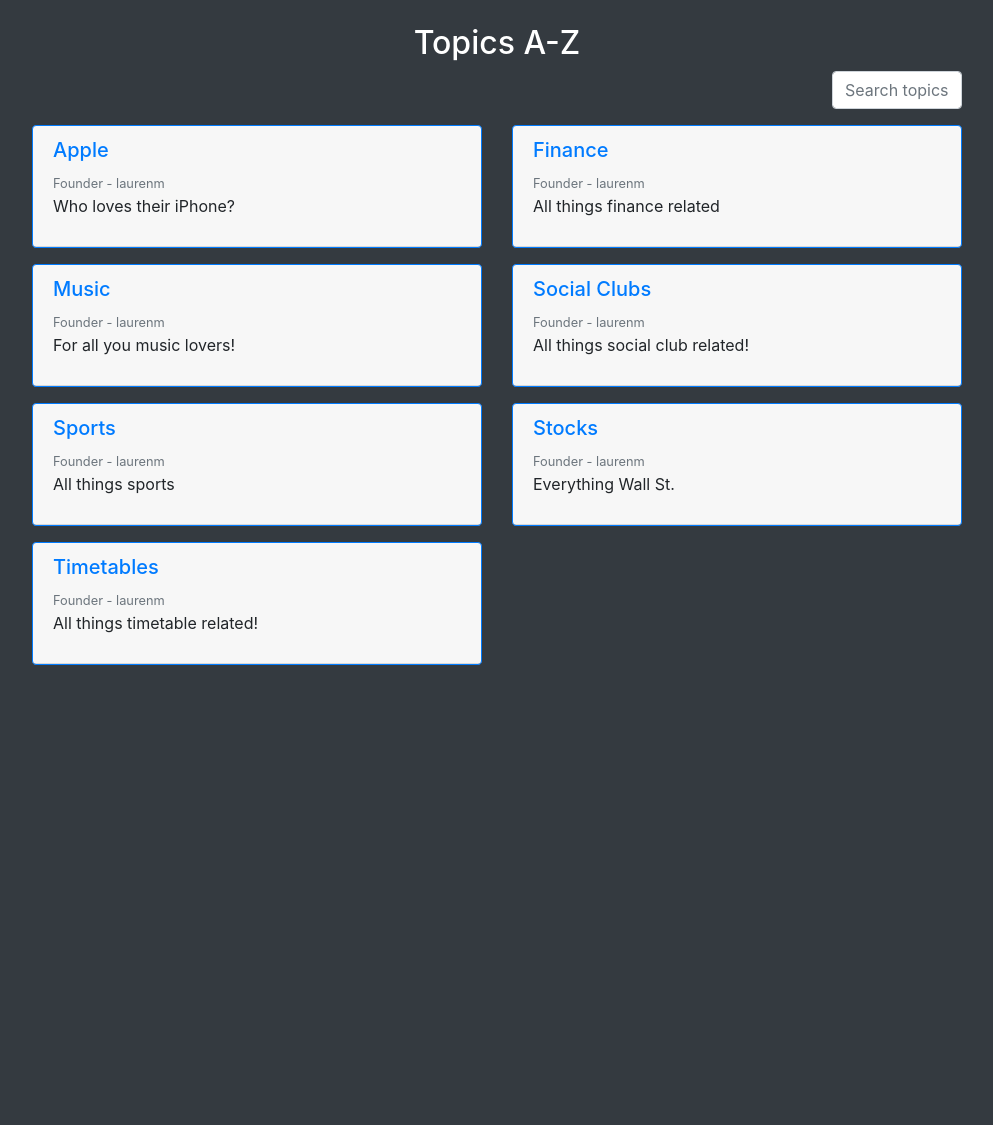
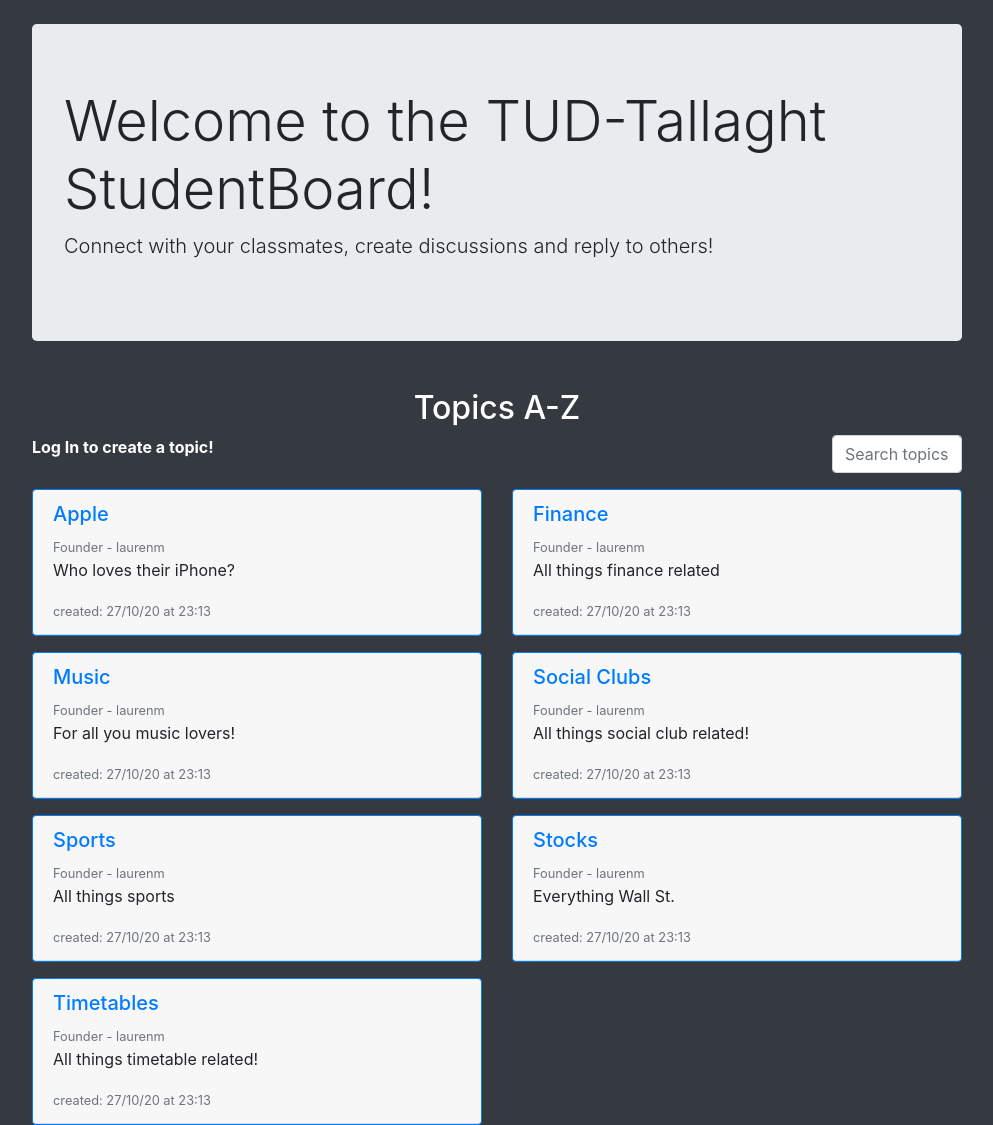
Before and after one commit to RhysMcCabe/come_slim_with_me, a Django app: page / in a window 1280 px wide. Shown: the part 103-1228 px from the top of the page, without its empty margins (143-1136 px from the left). Before the commit the page ends 768 px from the top, so only its background shows below. Run offline with Django 3.2, Linux system fonts and the light colour scheme; data comes from the database, SQL or seed files in the repository; both versions use the stored data as it was after the commit; some libraries are stand-ins or nearby versions.

Commit message:
Added authentication/ authorization for creating discussions/ topics, jumbotron, date created to topics

```diff
--- a/messageboard/models.py
+++ b/messageboard/models.py
@@ -2,6 +2,7 @@
 from django.db import models
 from django.contrib.auth import get_user_model
 from django.urls import reverse
+from datetime import datetime
 
 
 class Topic(models.Model):
@@ -12,12 +13,16 @@
     )
 
     description = models.TextField(max_length=400)
+    date_created = models.DateTimeField(default=datetime.now, blank=True)
 
     def __str__(self):
         return self.name
 
     def get_absolute_url(self):
         return reverse('topics_detail', args=[str(self.id)])
+
+    def get_date_created(self):
+        return self.date_created.strftime('created: %d/%m/%y at %H:%M')
 
 
 class Discussion(models.Model):
--- a/templates/discussion_detail.html
+++ b/templates/discussion_detail.html
@@ -9,8 +9,10 @@
     <div class="card mb-3 pt-3">
       <h6>{{ discussion.body }}</h6>
     </div>
+    {% if user.is_authenticated and user == discussion.member %}
     <p><a href="{% url 'discussion_edit' discussion.pk %}">Edit</a> | <a
         href="{% url 'discussion_delete' discussion.pk %}">Delete</a></p>
+    {% endif %}
   </div>
 
 
--- a/templates/home.html
+++ b/templates/home.html
@@ -1,10 +1,16 @@
 {% extends 'base.html' %}
 {% block content %}
-<h2 class="text-white text-center mt-4">Topics A-Z</h2>
+<div class="jumbotron mt-4">
+    <h1 class="display-4">Welcome to the TUD-Tallaght StudentBoard!</h1>
+    <p class="lead">Connect with your classmates, create discussions and reply to others!</p>
+</div>
+<h2 class="text-white text-center mt-5">Topics A-Z</h2>
 <div class="row">
     <div class="col">
         {% if user.is_authenticated %}
         <a href="{% url 'topic_new' %}" class="btn btn-primary mb-2">Add new topic</a></li>
+        {% else %}
+        <a class="text-white font-weight-bold" href="{% url 'login' %}">Log In to create a topic!</a>
         {% endif %}
     </div>
 
@@ -21,6 +27,7 @@
                 <h5><a class="" href="{% url 'topics_detail' topic.pk %}">{{ topic.name }}</a></h5>
                 <small class="text-muted"> Founder - {{ topic.member }}</small>
                 <p>{{ topic.description }}</p>
+                <small class="text-muted">{{ topic.get_date_created }}</small>
                 {% if user.is_authenticated and user == topic.member %}
                 <a class="small" href="{% url 'topic_delete' topic.pk %}">Delete</a>
                 {% endif %}
```
Also changed, not shown: db.sqlite3, messageboard/migrations/0005_topic_date_created.py (added).
